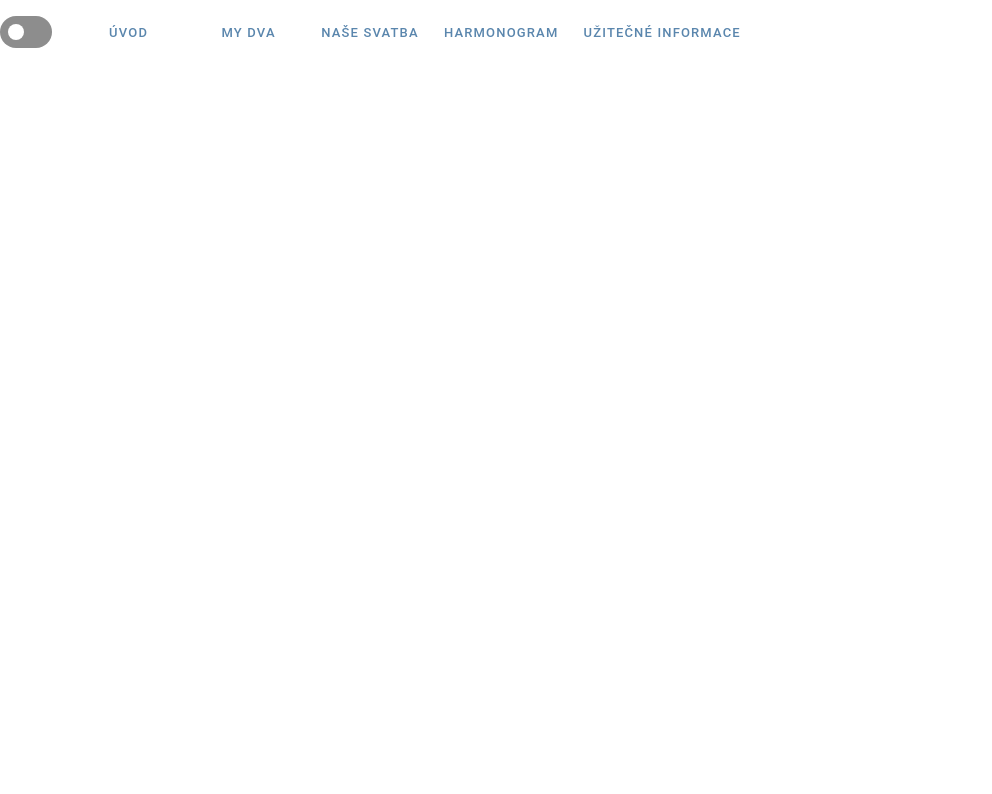
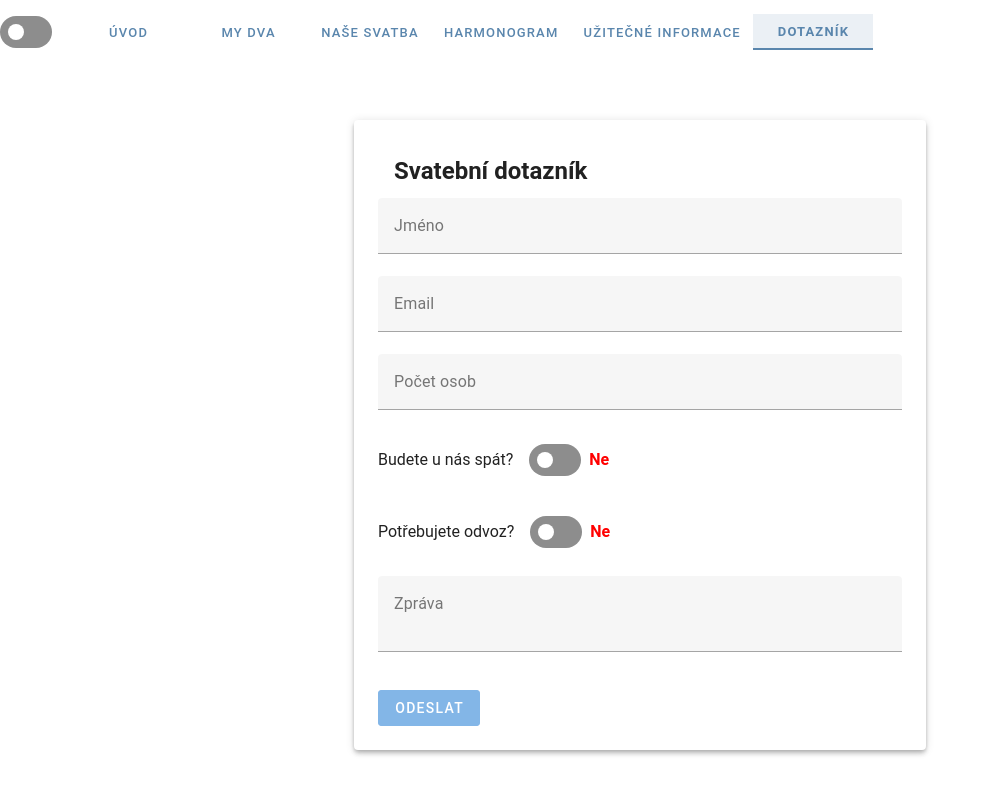
Before and after one commit to S9Michael/vuetify-wedding, a Vue app: page /googlesurvey in a window 1280 px wide. Shown: the top 794 px of the page, without its empty margins (0-992 px from the left). Built offline with nearby package versions, Linux system fonts and the light colour scheme.

Commit message:
New name, icon, survey, info page

```diff
--- a/package.json
+++ b/package.json
@@ -1,6 +1,6 @@
 {
-  "name": "wedding_web_info",
-  "version": "0.1.1",
+  "name": "SvatbaSulcovi2025",
+  "version": "1.1.1",
   "private": true,
   "scripts": {
     "serve": "vue-cli-service serve",
--- a/public/index.html
+++ b/public/index.html
@@ -1,6 +1,7 @@
 <!DOCTYPE html>
 <html lang="en">
   <head>
+    <title>Svatba Šulcovi 2025</title>
     <meta charset="utf-8">
     <meta http-equiv="X-UA-Compatible" content="IE=edge">
     <meta name="viewport" content="width=device-width,initial-scale=1.0">
--- a/src/App.vue
+++ b/src/App.vue
@@ -64,7 +64,8 @@ const navItems = [
   { label: 'MY DVA', to: '/about' },
   { label: 'NAŠE SVATBA', to: '/wedding' },
   { label: 'HARMONOGRAM', to: '/schedule' },
-  { label: 'UŽITEČNÉ INFORMACE', to: '/info' }
+  { label: 'UŽITEČNÉ INFORMACE', to: '/info' },
+  { label: 'DOTAZNÍK', to: '/googlesurvey' }
 ]
 </script>
 
--- a/src/router/index.js
+++ b/src/router/index.js
@@ -6,6 +6,7 @@ import WeddingView from '../views/WeddingView.vue'
 import ScheduleView from '../views/ScheduleView.vue'
 import InfoView from '../views/InfoView.vue'
 import ForgottenPassword from '../views/ForgottenPasswordView.vue'
+import GoogleSurveyView from '../views/GoogleSurveyView.vue'
 
 const routes = [
   {
@@ -42,6 +43,11 @@ const routes = [
     path: '/forgottenpassword',
     name: 'forgottenpassword',
     component: ForgottenPassword
+  } ,
+    {
+    path: '/googlesurvey',
+    name: 'googlesurvey',
+    component: GoogleSurveyView
   }
 
 ]
--- /dev/null
+++ b/src/views/GoogleSurveyView.vue
@@ -0,0 +1,140 @@
+<template>
+  <v-container class="mt-10">
+    <v-row justify="center">
+    <v-col cols="12" md="6">
+        <v-card class="pa-6" max-width="600" elevation="4">
+        <v-card-title class="text-h5 font-weight-bold">Svatební dotazník</v-card-title>
+        <v-form @submit.prevent="submitForm" v-model="valid">
+            <v-text-field
+            v-model="form.jmeno"
+            label="Jméno"
+            :rules="[v => !!v || 'Jméno je povinné']"
+            required
+            />
+            <v-text-field
+            v-model="form.email"
+            label="Email"
+            :rules="[v => /.+@.+\..+/.test(v) || 'Neplatný email']"
+            required
+            />
+            <v-text-field
+            v-model="form.pocet"
+            label="Počet osob"
+            type="number"
+            :rules="[v => !!v || 'Zadej počet']"
+            required
+            />
+
+            <div class="d-flex align-center mb-4">
+            <span class="mr-4">Budete u nás spát?</span>
+            <v-switch
+                v-model="form.spanek"
+                :color="form.spanek ? 'green' : 'red'"
+                hide-details
+                inset
+                class="ma-0 pa-0"
+            />
+            <span :style="{ color: form.spanek ? 'green' : 'red', 'font-weight': 'bold', 'margin-left': '8px' }">
+                {{ form.spanek ? 'Ano' : 'Ne' }}
+            </span>
+            </div>
+
+            <div class="d-flex align-center mb-4">
+            <span class="mr-4">Potřebujete odvoz?</span>
+            <v-switch
+                v-model="form.odvoz"
+                :color="form.odvoz ? 'green' : 'red'"
+                hide-details
+                inset
+                class="ma-0 pa-0"
+            />
+            <span :style="{ color: form.odvoz? 'green' : 'red', 'font-weight': 'bold', 'margin-left': '8px' }">
+                {{ form.odvoz ? 'Ano' : 'Ne' }}
+            </span>
+            </div>
+
+            <v-textarea
+            v-model="form.zprava"
+            label="Zpráva"
+            rows="2"
+            auto-grow
+            />
+
+            <v-btn
+            :disabled="!valid"
+            color="primary"
+            type="submit"
+            class="mt-4"
+            :loading="loading"
+            >
+            Odeslat
+            </v-btn>
+
+            <v-alert v-if="status === 'ok'" type="success" class="mt-4">
+            Formulář byl úspěšně odeslán.
+            </v-alert>
+            <v-alert v-if="status === 'error'" type="error" class="mt-4">
+            Nastala chyba při odesílání.
+            </v-alert>
+        </v-form>
+        </v-card>
+      </v-col>
+    </v-row>
+  </v-container>
+</template>
+
+<script setup>
+import { ref } from 'vue'
+
+const form = ref({
+  jmeno: '',
+  email: '',
+  pocet: '',
+  spanek: false,
+  odvoz: false,
+  zprava: ''
+})
+
+const valid = ref(false)
+const loading = ref(false)
+const status = ref('')
+
+// URL z Google Apps Scriptu
+const GOOGLE_FORM_URL =
+  'https://script.google.com/macros/s/AKfycbxRwQg27knbN6rM_w0LcFiZOx2wQnf4jLMsEPn-nVWhytmS7eqOJ_vdY99unDz8eOPO/exec'
+
+const submitForm = async () => {
+  loading.value = true
+  status.value = ''
+
+  const body = new URLSearchParams({
+    jmeno: form.value.jmeno,
+    email: form.value.email,
+    pocet: form.value.pocet,
+    spanek: form.value.spanek ? 'Ano' : 'Ne',
+    odvoz: form.value.odvoz ? 'Ano' : 'Ne',
+    zprava: form.value.zprava
+  })
+
+  try {
+    const res = await fetch(GOOGLE_FORM_URL, {
+      method: 'POST',
+      headers: {
+        'Content-Type': 'application/x-www-form-urlencoded'
+      },
+      body
+    })
+
+    if (res.ok) {
+      status.value = 'ok'
+      form.value = { jmeno: '', email: '', pocet: '', spanek: false, odvoz: false, zprava: '' }
+    } else {
+      status.value = 'error'
+    }
+  } catch (err) {
+    status.value = 'error'
+  } finally {
+    loading.value = false
+  }
+}
+</script>
--- a/src/views/InfoView.vue
+++ b/src/views/InfoView.vue
@@ -1,18 +1,54 @@
 <template>
-    <v-sheet
-      class="d-flex align-center justify-center flex-wrap text-center mx-auto px-4"
-      elevation="4"
-      height="250"
-      max-width="800"
-      width="100%"
-      rounded
-    >
-      <div>
-        <h2 class="text-h4 font-weight-black" style="color:#fec20c">Coming soon!</h2>
+  <v-container class="textleft my-10">
+    <v-card max-width="800" class="mx-auto pa-6" elevation="3">
+      <v-card-title class="text-h5 font-weight-bold">Užitečné informace</v-card-title>
 
+      <v-divider class="my-4" />
 
+      <section class="mb-6">
+        <h2 class="text-subtitle-1 font-weight-medium mb-2">👗 Dress code</h2>
+        <p>
+          Nepožadujeme žádný speciální barevný dress code. Budeme rádi, když si vezmete něco elegantního, v čem se cítíte dobře. Klidně si s sebou vezměte i něco pohodlnějšího na večerní část a zábavu, ať si to můžete užít naplno.
+        </p>
+      </section>
 
-        <v-btn color="#5A86AD" variant="text" href="/">HOME</v-btn>
-      </div>
-    </v-sheet>
-  </template>
+      <section class="mb-6">
+        <h2 class="text-subtitle-1 font-weight-medium mb-2">🚌 Doprava</h2>
+        <p>
+          Parkování je možné přímo v areálu statkku. Pokud potřebujete odvoz, dejte nám vědět ve formuláři.
+        </p>
+      </section>
+
+      <section>
+        <h2 class="text-subtitle-1 font-weight-medium mb-2">🛏️ Spaní</h2>
+        <p>
+          Pro hosty je zajištěno ubytování přímo v prostorách statku. Pokud máte zájem přespat, zaškrtněte tuto možnost ve formuláři.
+        </p>
+      </section>
+
+      <section>
+        <h2 class="text-subtitle-1 font-weight-medium mb-2">🎁 Dary</h2>
+        <p>
+          TODO.
+        </p>
+      </section>
+
+      <section>
+        <h2 class="text-subtitle-1 font-weight-medium mb-2">🎁 Dary</h2>
+        <p>
+          TODO.
+        </p>
+      </section>
+    </v-card>
+  </v-container>
+</template>
+
+<script setup>
+// není potřeba žádná logika v tomto základním statickém zobrazení
+</script>
+
+<style scoped>
+section h2 {
+  color: #333;
+}
+</style>
--- a/src/views/ScheduleView.vue
+++ b/src/views/ScheduleView.vue
@@ -4,12 +4,14 @@
       <v-col cols="12" md="8">
         <h1 class="text-h4 font-weight-bold mb-4">Harmonogram naší svatby</h1>
 
-          <v-timeline>
+        <v-timeline align="center">
           <!-- Přípravy -->
           <v-timeline-item color="primary" icon="mdi-calendar-clock" dense>
             <template v-slot:opposite>
+              <div class="timeline-opposite">
                 <v-icon>mdi-car</v-icon>
                 12:00
+              </div>
             </template>
             <v-card>
               <v-card-title>Přípravy</v-card-title>
@@ -23,8 +25,10 @@
           <!-- Obřad -->
           <v-timeline-item color="secondary" icon="mdi-wedding" dense>
             <template v-slot:opposite>
+              <div class="timeline-opposite">
                 <v-icon>mdi-ring</v-icon>
                 13:00
+              </div>
             </template>
             <v-card>
               <v-card-title>Obřad</v-card-title>
@@ -38,8 +42,10 @@
           <!-- Focení -->
           <v-timeline-item color="secondary" icon="mdi-wedding" dense>
             <template v-slot:opposite>
+              <div class="timeline-opposite">
                 <v-icon>mdi-camera</v-icon>
                 13:30
+              </div>
             </template>
             <v-card>
               <v-card-title>Společné focení</v-card-title>
@@ -53,8 +59,10 @@
           <!-- Oběd -->
           <v-timeline-item color="success" icon="mdi-food" dense>
             <template v-slot:opposite>
-                <v-icon>mdi-glass-cocktail </v-icon>
+              <div class="timeline-opposite">
+                <v-icon>mdi-glass-cocktail</v-icon>
                 14:00
+              </div>
             </template>
             <v-card>
               <v-card-title>Slavnostní přípitek a proslovy</v-card-title>
@@ -65,11 +73,13 @@
             </v-card>
           </v-timeline-item>
 
-            <!-- Focení -->
+          <!-- Focení 2 -->
           <v-timeline-item color="secondary" icon="mdi-wedding" dense>
             <template v-slot:opposite>
+              <div class="timeline-opposite">
                 <v-icon>mdi-camera</v-icon>
                 14:45
+              </div>
             </template>
             <v-card>
               <v-card-title>Focení novomanželů</v-card-title>
@@ -80,11 +90,13 @@
             </v-card>
           </v-timeline-item>
 
-            <!-- DORT-->
+          <!-- Dort -->
           <v-timeline-item color="warning" icon="mdi-dance" dense>
             <template v-slot:opposite>
+              <div class="timeline-opposite">
                 <v-icon>mdi-cake</v-icon>
                 15:45
+              </div>
             </template>
             <v-card>
               <v-card-title>Krájení dortu</v-card-title>
@@ -98,8 +110,10 @@
           <!-- Tanec -->
           <v-timeline-item color="warning" icon="mdi-dance" dense>
             <template v-slot:opposite>
+              <div class="timeline-opposite">
                 <v-icon>mdi-music-note</v-icon>
                 16:15
+              </div>
             </template>
             <v-card>
               <v-card-title>Svatební tanec</v-card-title>
@@ -113,8 +127,10 @@
           <!-- Párty -->
           <v-timeline-item color="error" icon="mdi-party" dense>
             <template v-slot:opposite>
+              <div class="timeline-opposite">
                 <v-icon>mdi-puzzle</v-icon>
                 16:30
+              </div>
             </template>
             <v-card>
               <v-card-title>Párty a zábava</v-card-title>
@@ -131,6 +147,7 @@
 </template>
 
 <script setup>
+// není potřeba žádný kód ve scriptu
 </script>
 
 <style scoped>
@@ -142,4 +159,15 @@
   text-align: left;
   padding: 10px;
 }
+
+/* ZAROVNÁNÍ OPAČNÉ STRANY (IKONA + ČAS) */
+.timeline-opposite {
+  display: flex;
+  align-items: center;
+  justify-content: flex-start; /* zarovnat doprava ke středové čáře */
+  gap: 6px;
+  height: 100%;
+  min-height: 40px;
+}
+
 </style>
```
Also changed, not shown: 2 other files (tests, documents, lock files or other folders). Lines whose indentation alone changed are shown as unchanged.
